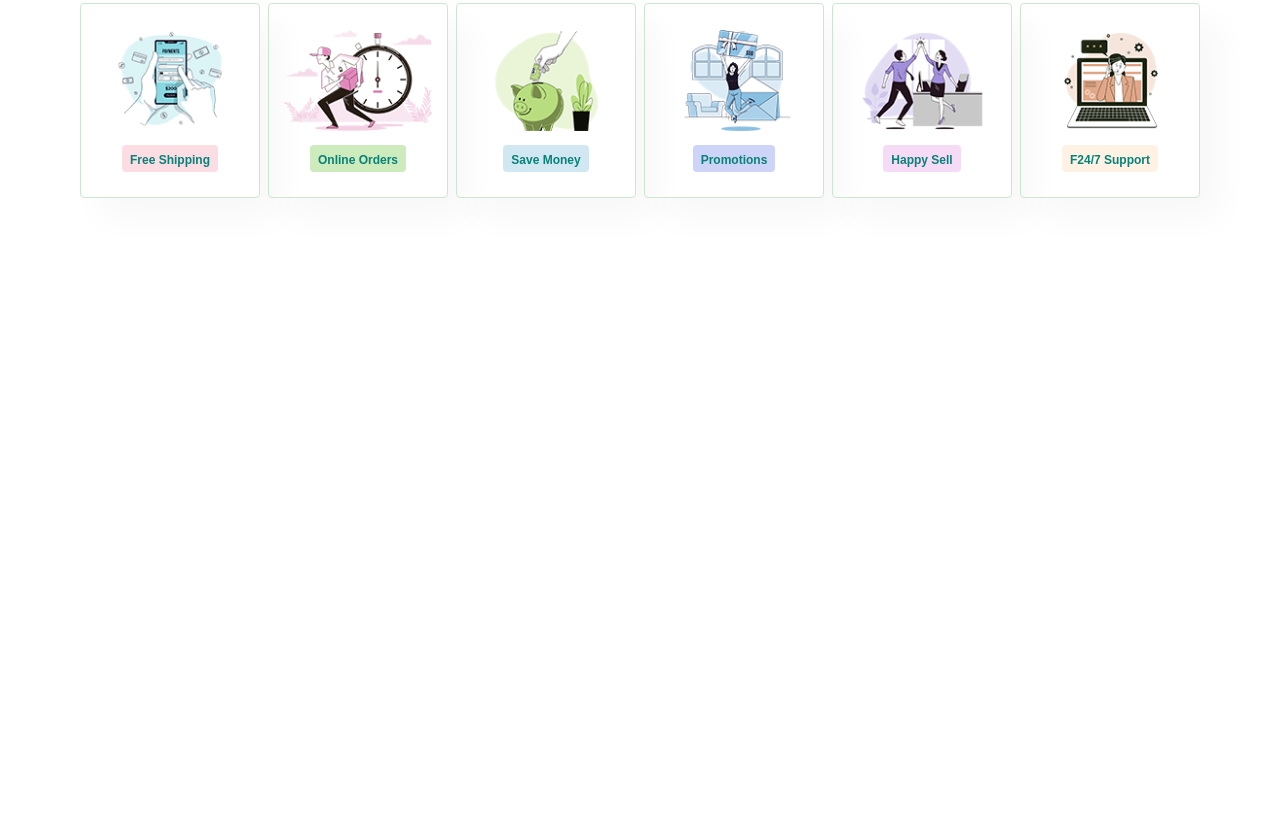
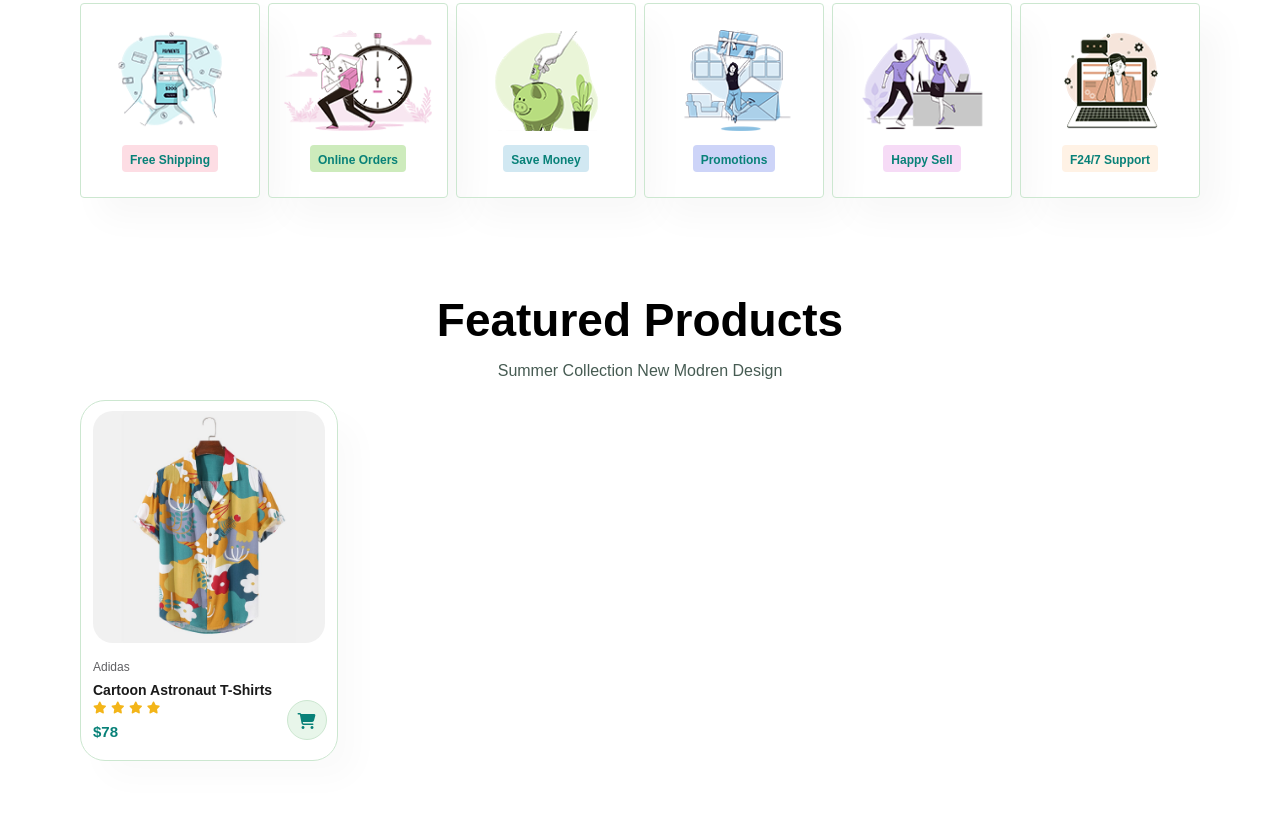
Before and after one commit to M-Osama-09/EcommerceWebsite, a plain HTML site: page index.html in a window 1280 px wide. Shown: the part 856-1672 px from the top of the page. Before the commit the page ends 1109 px from the top, so only its background shows below. Drawn offline with Linux system fonts and the light colour scheme; a script that the page names is missing.

Commit message:
2nd Commit

```diff
--- a/index.html
+++ b/index.html
@@ -56,6 +56,27 @@
     </div>
 </section>
 
+<section id="product1" class="section-p1">
+    <h2>Featured Products</h2>
+    <p>Summer Collection New Modren Design</p>
+    <div class="pro-container">
+        <div class="pro">
+            <img src="img/products/f1.jpg" alt="">
+            <div class="desc"><span>Adidas</span>
+            <h5>Cartoon Astronaut T-Shirts</h5>
+            <div class="star">
+                <i class="fas fa-star"></i>
+                <i class="fas fa-star"></i>
+                <i class="fas fa-star"></i>
+                <i class="fas fa-star"></i>
+            </div>
+            <h4>$78</h4>
+            </div>
+            <a href="#"><i class="fas fa-cart-shopping cart"></i></a>
+
+        </div>
+    </div>
+</section>
         <script src="script.js"></script>
     </body>
 
--- a/style.css
+++ b/style.css
@@ -184,3 +184,73 @@ body{
 #feature .fe-box:nth-child(6) h6{
     background-color: #fff2e5;
 }
+
+#product1{
+    text-align: center;
+
+}
+
+#product1 .pro{
+    width: 23%;
+    min-width: 250px;
+    padding: 10px 12px;
+    border: 1px solid #cce7d0;
+    border-radius: 25px;
+    cursor: pointer;
+    box-shadow: 20px 20px 30px rgba(0, 0, 0, 0.02);
+    margin: 15px 0;
+    transition: 0.2s ease;
+    position: relative;
+}
+
+#product1 .pro:hover{
+    box-shadow: 20px 20px 30px rgba(0, 0, 0, 0.06);
+}
+
+#product1 .pro img{
+    width: 100%;
+    border-radius: 20px;
+}
+
+#product1 .pro .desc{
+    text-align: start;
+    padding: 10px 0;
+
+}
+
+#product1 .pro .desc span{
+    color: #606063;
+    font-size: 12px;
+}
+
+#product1 .pro .desc h5{
+    padding-top: 7px;
+    color: #1a1a1a;
+    font-size: 14px;
+}
+
+#product1 .pro .desc i{
+    font-size: 12px;
+    color: rgb(243, 181, 25);
+}
+
+#product1 .pro .desc h4{
+    padding-top: 7px;
+    font-size: 15px;
+    font-weight: 700;
+    color: #088178;
+}
+
+#product1 .pro .cart{
+    width: 40px;
+    height: 40px;
+    line-height: 40px;
+    border-radius: 50px;
+    background-color: #e8f6ea;
+    /* font-weight: 500; */
+    color: #088178;
+    border: 1px solid #cce7d0;
+    position:absolute;
+    bottom: 20px;
+    right: 10px;
+}
```
